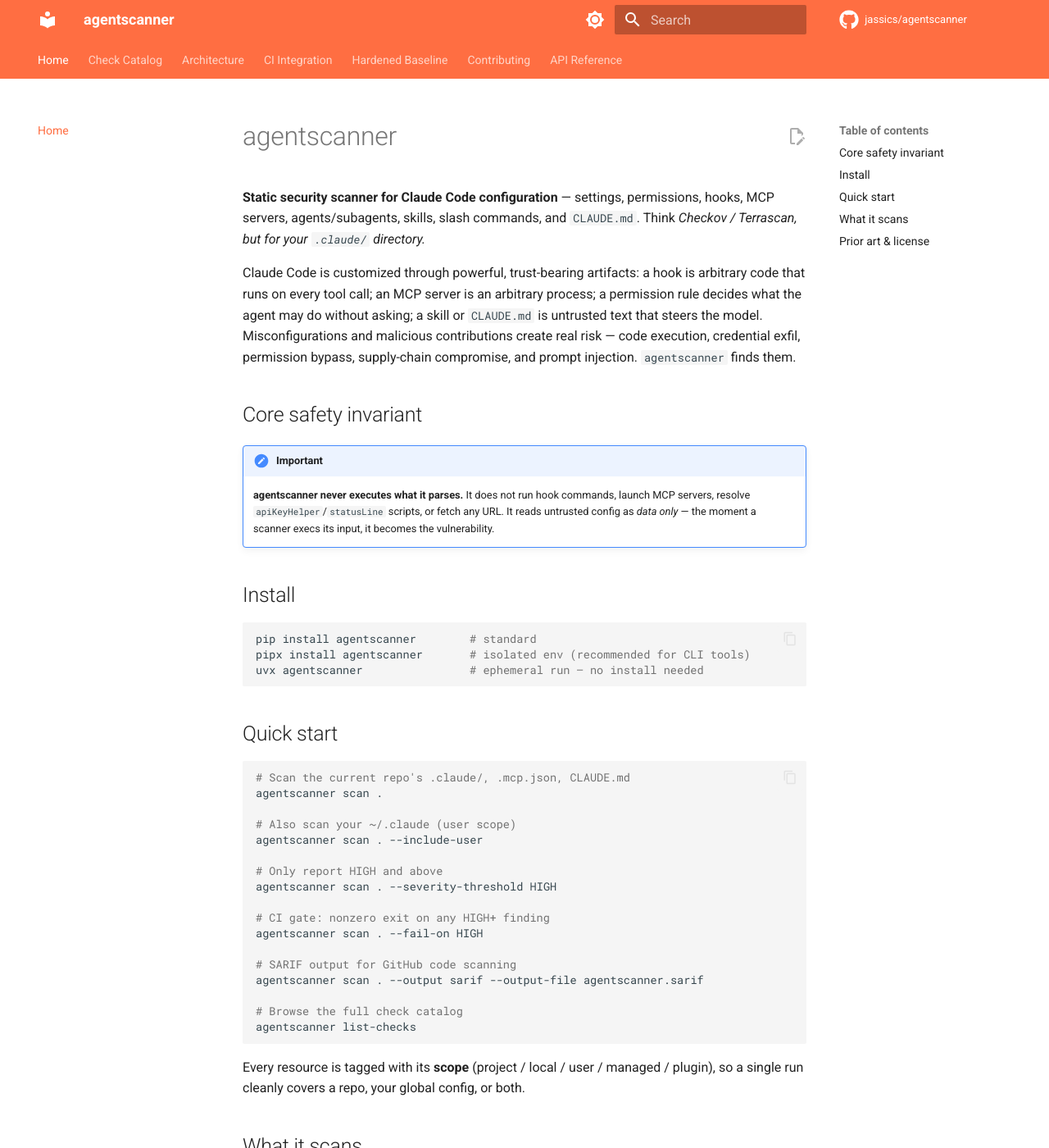
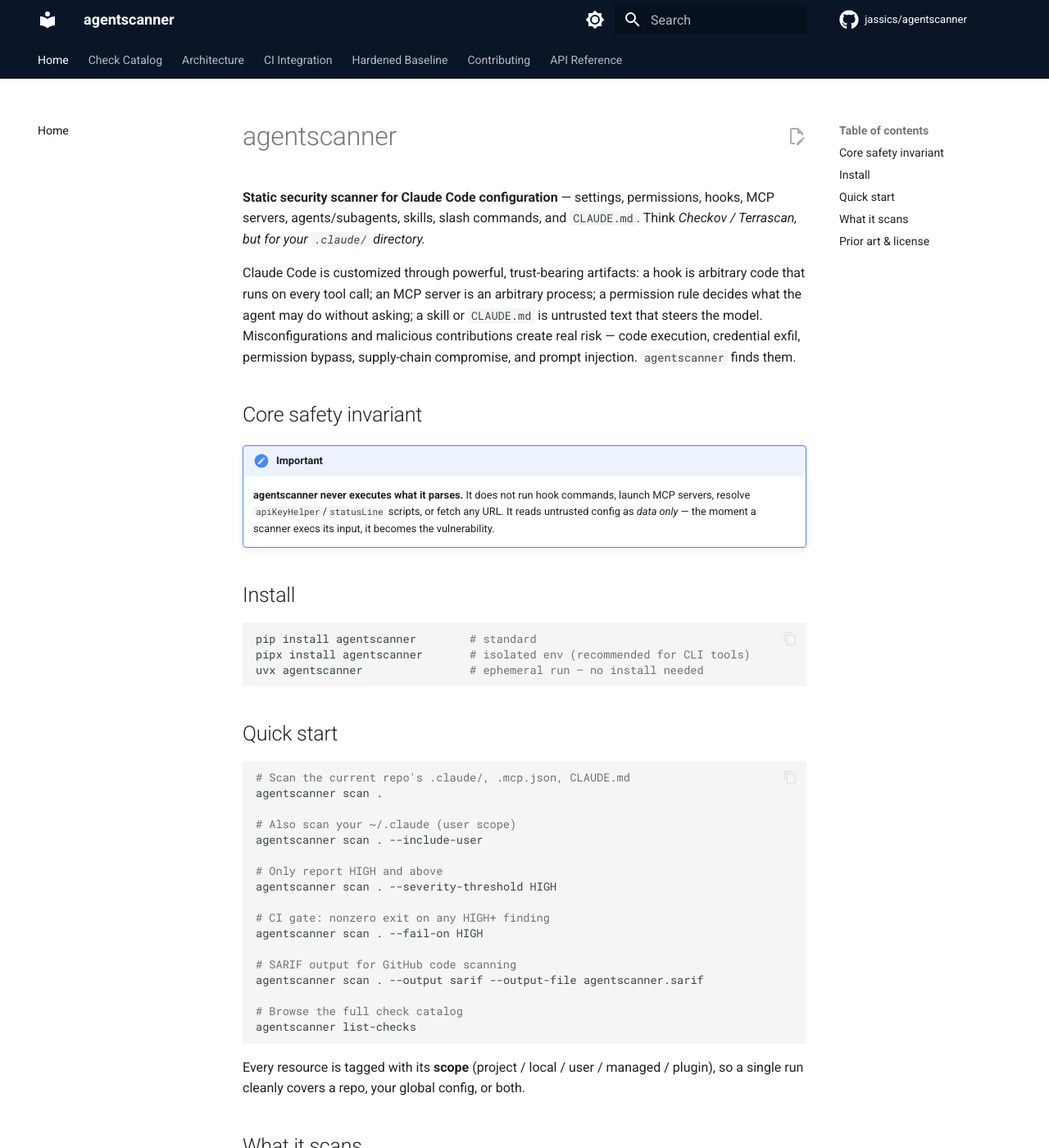
Before and after one commit to jassics/agentscanner, an MkDocs documentation site: the page built from docs/index.md, in a window 1280 px wide and 1400 px high. Shown: the whole window at 82% size. Built offline with MkDocs 1.6.1 and Material for MkDocs 9.7.7, drawn with Linux system fonts in a browser that asks for light colours; comment, search, counter and statistics services are not loaded.

Commit message:
docs: change banner color to dark navy blue
Replace deep orange primary with custom dark navy blue (#0a1628) via
CSS variable override. Accent updated to light blue to complement navy.

Co-Authored-By: Claude Sonnet 4.6 (1M context) <noreply@anthropic.com>

```diff
--- /dev/null
+++ b/docs/stylesheets/extra.css
@@ -0,0 +1,17 @@
+/* Dark navy blue primary — overrides mkdocs-material's custom primary slot */
+:root,
+[data-md-color-scheme="default"] {
+  --md-primary-fg-color:        #0a1628;
+  --md-primary-fg-color--light: #1a3050;
+  --md-primary-fg-color--dark:  #060e1c;
+  --md-primary-bg-color:        #ffffff;
+  --md-primary-bg-color--light: rgba(255, 255, 255, 0.7);
+}
+
+[data-md-color-scheme="slate"] {
+  --md-primary-fg-color:        #0d1f3c;
+  --md-primary-fg-color--light: #1e3a5f;
+  --md-primary-fg-color--dark:  #060e1c;
+  --md-primary-bg-color:        #ffffff;
+  --md-primary-bg-color--light: rgba(255, 255, 255, 0.7);
+}
--- a/mkdocs.yml
+++ b/mkdocs.yml
@@ -10,15 +10,15 @@ theme:
   palette:
     - media: "(prefers-color-scheme: light)"
       scheme: default
-      primary: deep orange
-      accent: orange
+      primary: custom
+      accent: light blue
       toggle:
         icon: material/brightness-7
         name: Switch to dark mode
     - media: "(prefers-color-scheme: dark)"
       scheme: slate
-      primary: deep orange
-      accent: orange
+      primary: custom
+      accent: light blue
       toggle:
         icon: material/brightness-4
         name: Switch to light mode
@@ -66,6 +66,9 @@ markdown_extensions:
   - toc:
       permalink: true
 
+extra_css:
+  - stylesheets/extra.css
+
 extra:
   social:
     - icon: fontawesome/brands/github
```
